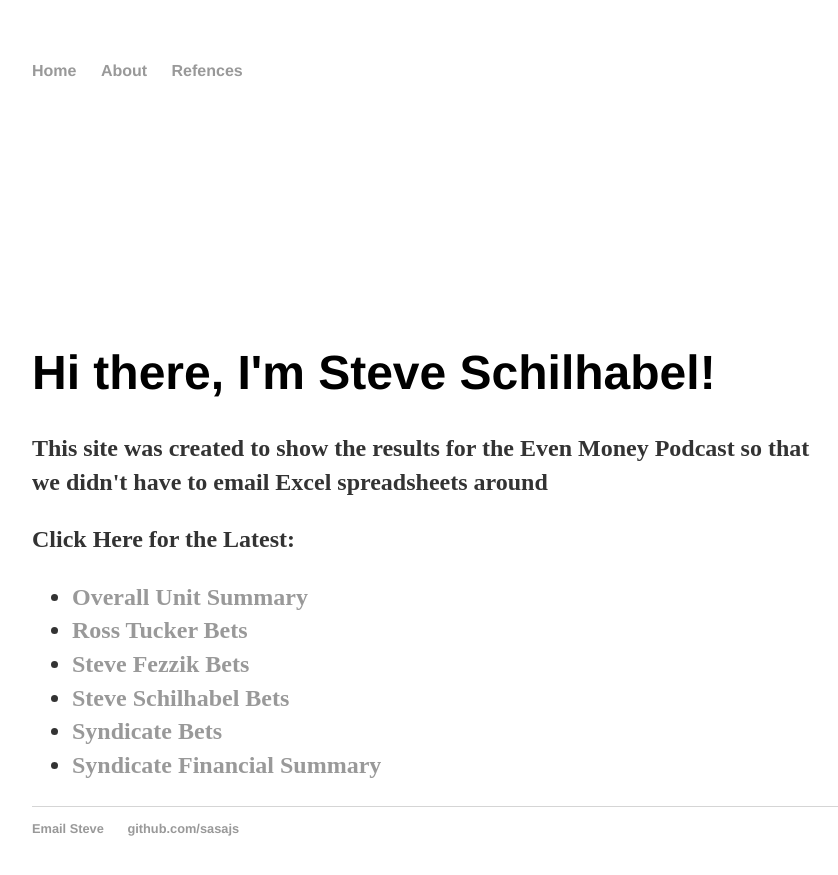
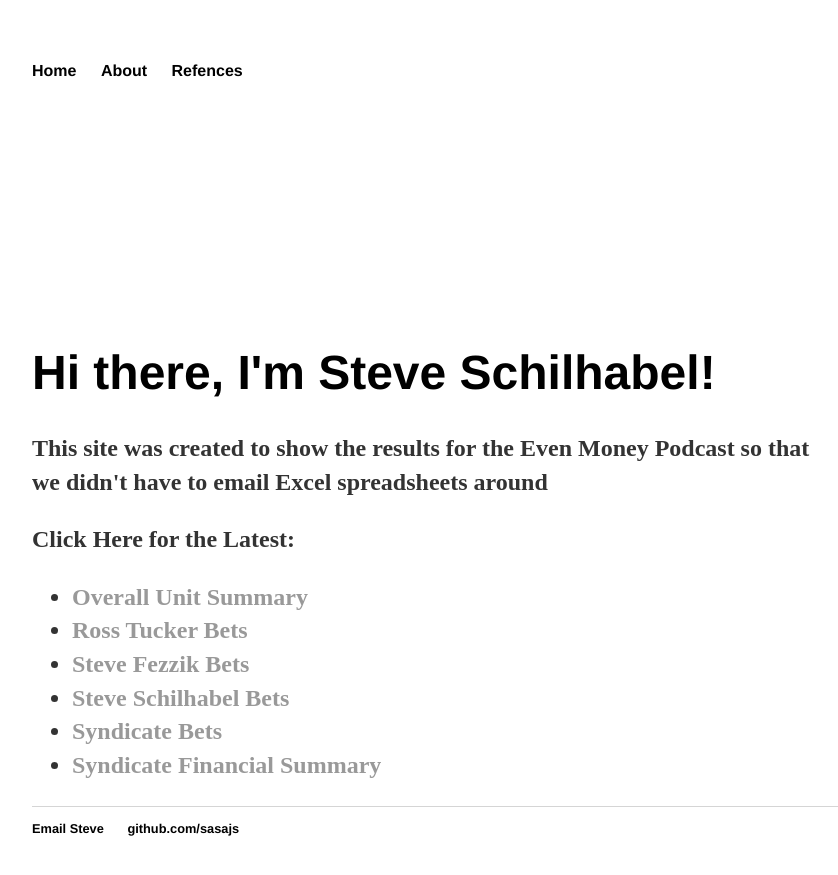
Before and after one commit to tsmith3480/sasajs.github.io, a Jekyll site: the page built from index.html, in a window 1280 px wide. Shown: the top 875 px of the page, without its empty margins (160-998 px from the left). Built offline with Jekyll 4.4.1, drawn with Linux system fonts in a browser that asks for light colours.

Commit message:
Update main.css

```diff
--- a/css/main.css
+++ b/css/main.css
@@ -13,7 +13,8 @@ h3 { font-size: 2.3em; }
 h4 { font-size: 1.9em; }
 
 nav ul, footer ul { font-size: 1em; font-family: 'Helvetica', 'Arial', 'Sans-Serif'; padding: 0px; list-style: none; font-weight: bold; }
-nav ul li, footer ul li { display: inline; margin-right: 20px; font-weight: bold; color: black }
+nav ul li, footer ul li { display: inline; margin-right: 20px; font-weight: bold }
+nav ul li a, footer ul li a { color: black }
 
 footer { border-top: 1px solid #d5d5d5; font-size: .8em; }
 
```
